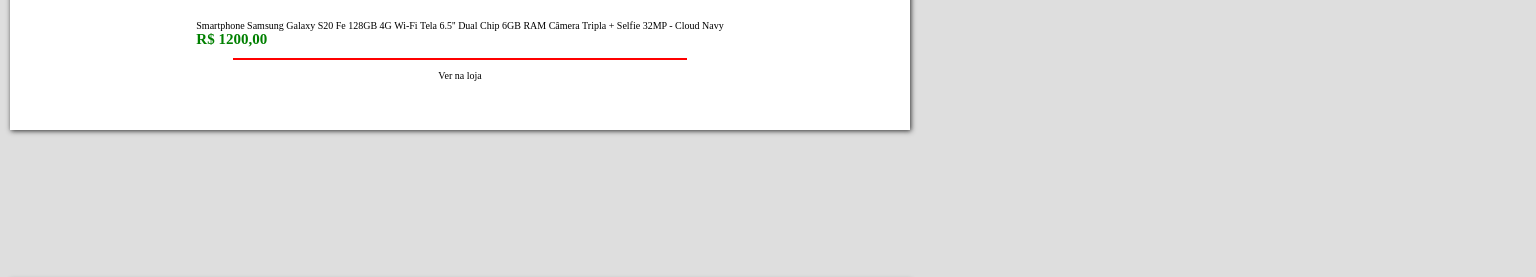
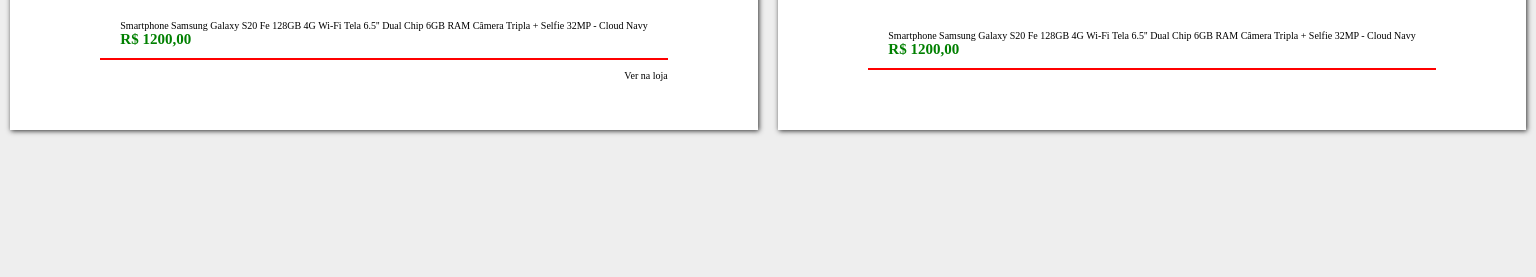
Before and after one commit to Italovini223/oferta_quente, a plain HTML site: page index.html in a window 1536 px wide. Shown: the part 210-487 px from the top of the page. Drawn offline with Linux system fonts and the light colour scheme.

```diff
--- a/style.css
+++ b/style.css
@@ -6,7 +6,7 @@
 
 :root {
   font-size: 62.5%;
-  --bg-color-app: rgb(222, 222, 222);
+  --bg-color-app: rgb(238, 238, 238);
 }
 
 body {
@@ -70,12 +70,12 @@
 .line {
   margin-top: 1rem;
   border: 1px solid red;
-  width: 80%;
+  width: 100%;
 }
 
 .informations{
   display: flex;
-  justify-content: space-around;
+  justify-content: flex-end;
   margin-top: 1rem;
 
   width: 100%;
@@ -93,6 +93,8 @@
   cursor: pointer;
 }
 
-@media(min-width: 768px) {
-
+@media(min-width: 1440px) {
+ .app {
+  grid-template-columns: 1fr 1fr;
+ }
 }
```
